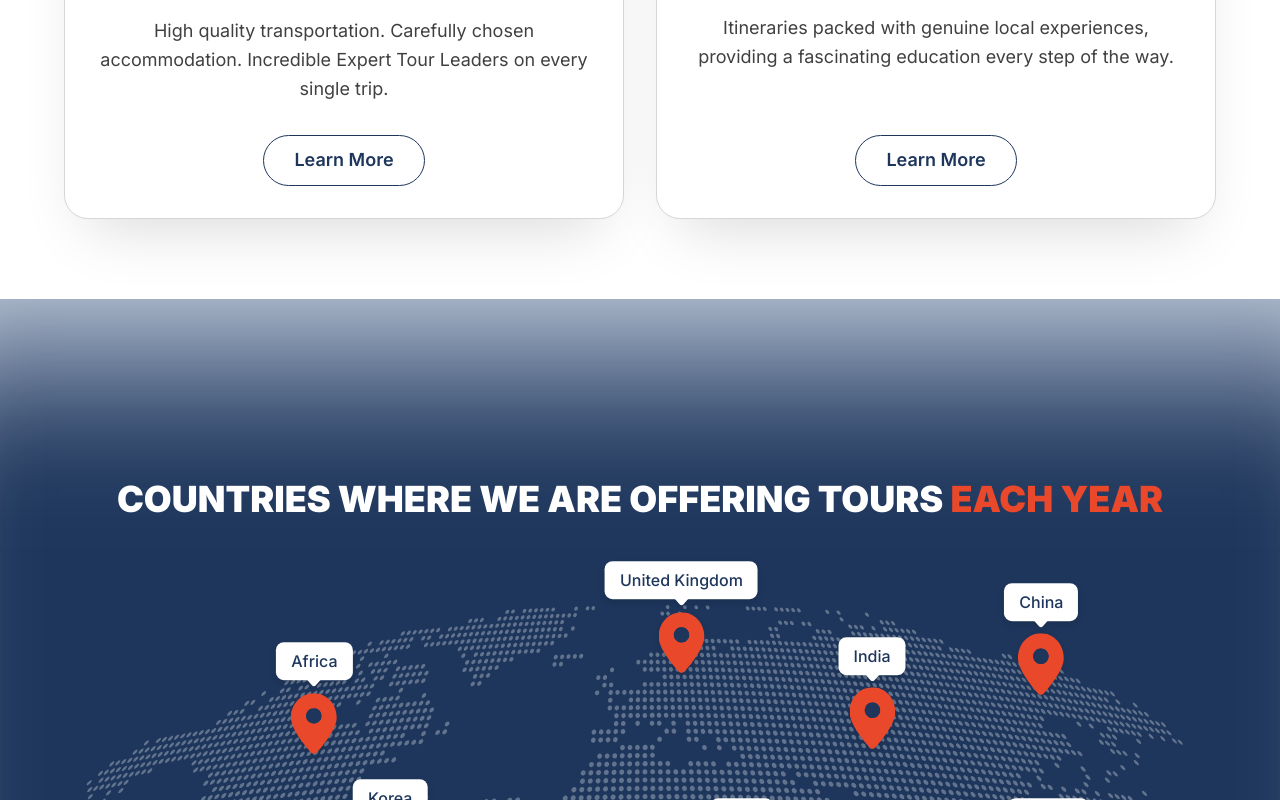
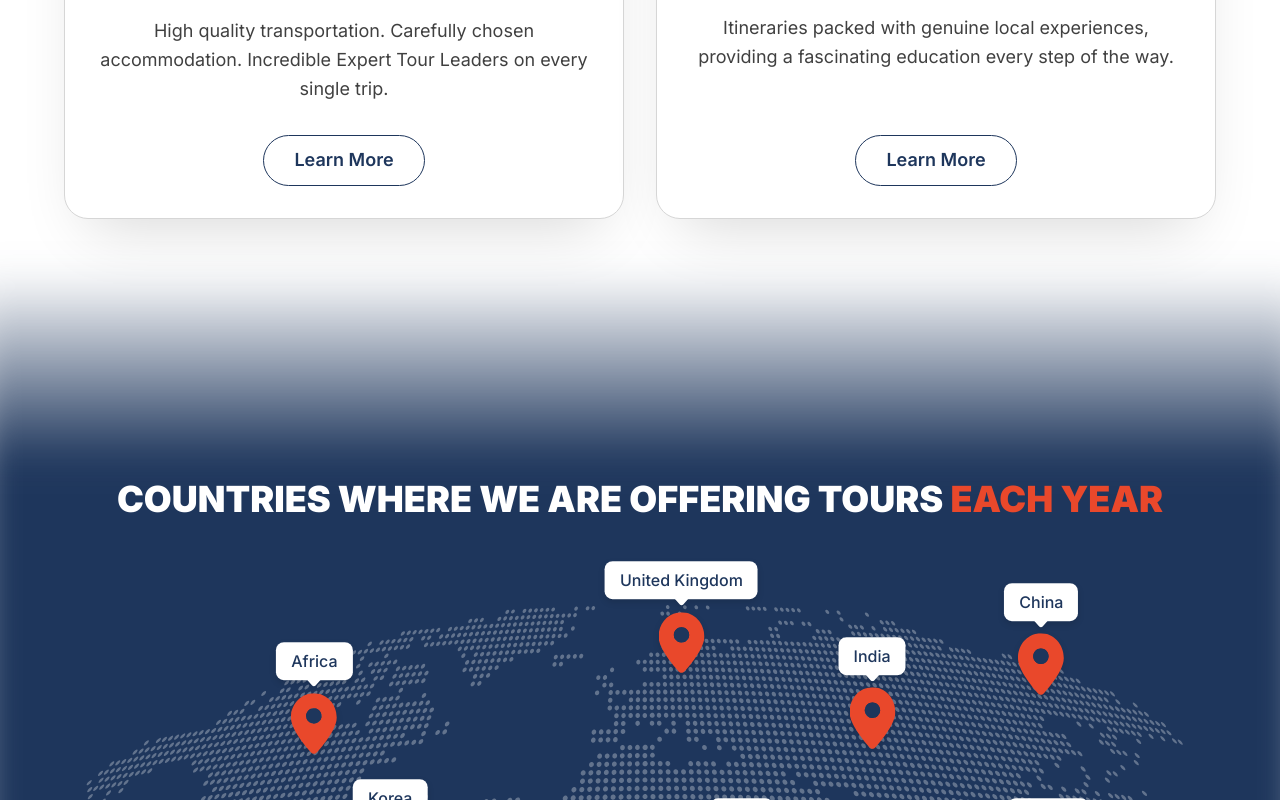
Before and after one commit to A123hannan/Wandering-Earl-tours-Website, a Next.js app: page / in a window 1280 px wide. Shown: the part 4340-5140 px from the top of the page. Built offline with nearby package versions, Linux system fonts and the light colour scheme.

Commit message:
Tours page image setting

```diff
--- a/src/components/MapComponent/mapComponent.tsx
+++ b/src/components/MapComponent/mapComponent.tsx
@@ -1,3 +1,64 @@
+// import React from "react";
+// import MapPosition from "@/components/MapPosition/mapPosition";
+
+// const MapPositionDetails = [
+//   { name: "Africa", left: "22.5%", top: "32.2%" },
+//   { name: "Korea", left: "28.9%", top: "61.35%" },
+//   { name: "United Kingdom", left: "53.5%", top: "15%" },
+//   { name: "India", left: "69.6%", top: "31%" },
+//   { name: "USA", left: "58.6%", top: "65.3%" },
+//   { name: "China", left: "83.9%", top: "19.6%" },
+//   { name: "Russia", left: "84.5%", top: "65.4%" },
+// ];
+
+// export default function CountryMap() {
+//   return (
+//     <div className="relative z-0 w-full overflow-hidden 2xl:overflow-visible">
+//       {/* Background gradient blur - purely decorative, safe to keep absolute/inset */}
+//       <div
+//         className="absolute -top-[100px] sm:-top-[120px] md:-top-[160px] 2xl:-top-[80px]
+//         -left-[60px] sm:-left-[60px] md:-left-[100px] 2xl:-left-[160px]
+//         -right-[60px] sm:-right-[60px] md:-right-[100px] 2xl:-right-[160px]
+//         -bottom-[100px] sm:-bottom-[120px] md:-bottom-[160px] 2xl:-bottom-[80px]
+//         bg-[linear-gradient(180deg,rgba(120,150,190,0)_0%,rgba(75,105,150,0.4)_12%,#1E365C_25%,#1E365C_75%,rgba(75,105,150,0.4)_88%,rgba(120,150,190,0)_100%)]
+//         2xl:bg-[linear-gradient(180deg,rgba(30,54,92,0)_0%,#1E365C_20%,#1E365C_80%,rgba(30,54,92,0)_100%)]
+//         blur-[60px] pointer-events-none z-0"
+//       />
+
+//       <div className="relative z-10 pt-12 sm:pt-16 md:pt-20 2xl:pt-[77px] pb-16 sm:pb-24 2xl:pb-[125px] flex flex-col gap-10 sm:gap-14 md:gap-20 2xl:gap-[80px]">
+//         {/* Title */}
+//         <div className="pt-8 sm:pt-16 md:pt-24 2xl:pt-[151px] px-4 sm:px-8 md:px-16 lg:px-24 2xl:px-[377px] text-center">
+//           <p className="font-inter font-black text-2xl sm:text-3xl md:text-4xl 2xl:text-[48px] text-center uppercase leading-tight sm:leading-snug 2xl:leading-[58px] text-white">
+//             countries where we are offering tours{" "}
+//             <span className="text-[#E9482B] block sm:inline">each year</span>
+//           </p>
+//         </div>
+
+//         {/* Map — the padding lives HERE, outside the aspect-ratio box, so it
+//             never distorts the coordinate system the pins are measured against */}
+//         <div className="px-4 sm:px-8 md:px-12 2xl:px-[79.98px] pb-4 sm:pb-8 2xl:pb-0">
+//           <div className="relative w-full aspect-[1761/699]">
+//             <img
+//               src="/svg/Maps.svg"
+//               alt="Map"
+//               className="w-full h-full object-fill block"
+//             />
+
+//             {MapPositionDetails.map((position) => (
+//               <MapPosition
+//                 key={position.name}
+//                 name={position.name}
+//                 left={position.left}
+//                 top={position.top}
+//               />
+//             ))}
+//           </div>
+//         </div>
+//       </div>
+//     </div>
+//   );
+// }
+
 import React from "react";
 import MapPosition from "@/components/MapPosition/mapPosition";
 
@@ -13,16 +74,24 @@ const MapPositionDetails = [
 
 export default function CountryMap() {
   return (
-    <div className="relative z-0 w-full overflow-hidden 2xl:overflow-visible">
-      {/* Background gradient blur - purely decorative, safe to keep absolute/inset */}
+    <div className="relative z-0 w-full overflow-visible">
+      {/* Background gradient blur - purely decorative.
+
+          IMPORTANT: this box is sized to match the container almost exactly
+          (tiny inset, just enough for a soft ambient bleed at the very edge).
+          The top/bottom fade you see is NOT from the blur — it comes from
+          the gradient's own color stops (0% transparent -> 20% solid ->
+          80% solid -> 100% transparent). Those stops are always relative to
+          THIS box's own height, so if the box is stretched much taller than
+          the visible container (e.g. a big negative inset), the transparent
+          0-20% / 80-100% zones land outside the visible area entirely and
+          all you see on screen is the flat solid middle — a hard edge, not
+          a fade. Keeping the box ~the same size as the container is what
+          keeps the fade itself inside the visible viewport. */}
       <div
-        className="absolute -top-[100px] sm:-top-[120px] md:-top-[160px] 2xl:-top-[80px]
-        -left-[60px] sm:-left-[60px] md:-left-[100px] 2xl:-left-[160px]
-        -right-[60px] sm:-right-[60px] md:-right-[100px] 2xl:-right-[160px]
-        -bottom-[100px] sm:-bottom-[120px] md:-bottom-[160px] 2xl:-bottom-[80px]
-        bg-[linear-gradient(180deg,rgba(120,150,190,0)_0%,rgba(75,105,150,0.4)_12%,#1E365C_25%,#1E365C_75%,rgba(75,105,150,0.4)_88%,rgba(120,150,190,0)_100%)]
-        2xl:bg-[linear-gradient(180deg,rgba(30,54,92,0)_0%,#1E365C_20%,#1E365C_80%,rgba(30,54,92,0)_100%)]
-        blur-[60px] pointer-events-none z-0"
+        className="absolute -inset-x-[2%] -inset-y-[3%]
+        bg-[linear-gradient(180deg,rgba(30,54,92,0)_0%,#1E365C_20%,#1E365C_80%,rgba(30,54,92,0)_100%)]
+        blur-[20px] pointer-events-none z-0"
       />
 
       <div className="relative z-10 pt-12 sm:pt-16 md:pt-20 2xl:pt-[77px] pb-16 sm:pb-24 2xl:pb-[125px] flex flex-col gap-10 sm:gap-14 md:gap-20 2xl:gap-[80px]">
--- a/src/components/TourSection/tourSection.tsx
+++ b/src/components/TourSection/tourSection.tsx
@@ -192,7 +192,7 @@ export default function TourSection({
         </div>
 
         {button && !isToursPage && (
-          <div className="pb-0 sm:pb-[8px] 2xl:pb-[13px]">
+          <div className="pb-[10px] sm:pb-[8px] 2xl:pb-[13px]">
             <button
               className="
                 group flex flex-row items-center cursor-pointer
--- a/src/components/Tours/ToursRouteComponent/ToursRouteComponent.tsx
+++ b/src/components/Tours/ToursRouteComponent/ToursRouteComponent.tsx
@@ -4,7 +4,11 @@ import Image from "next/image";
 export default function TourHero() {
   return (
     <div className="relative w-full overflow-x-hidden">
-      <div className="relative w-full overflow-hidden aspect-[668/700] sm:aspect-[668/620] md:aspect-[760/600] lg:aspect-[1921/484] xl:aspect-[1921/484]">
+      {/* Image block — always full-bleed object-cover, like the homepage hero.
+          Aspect ratio cascades from a tall mobile crop to a wide banner crop;
+          lg/xl (and therefore 2xl+, which inherits xl) are UNCHANGED from
+          before — this is the ratio that already looked right. */}
+      <div className="relative w-full min-h-[360px] overflow-hidden aspect-[4/3] sm:aspect-[3/2] md:aspect-[16/9] lg:aspect-[1921/484] xl:aspect-[1921/484]">
         <Image
           src="/images/Tours/BgImage.png"
           alt="Tours Background"
@@ -13,17 +17,23 @@ export default function TourHero() {
           sizes="100vw"
           className="object-cover object-center"
         />
-        <div className="absolute inset-0 z-[15] bg-[linear-gradient(180deg,rgba(30,54,92,0)_0%,rgba(30,54,92,1)_100%)]" />
 
-        {/* Centered heading — no fixed px offsets, can't overflow */}
-        <div className="absolute inset-0 z-20 flex items-center justify-center">
-          <h1 className="text-[var(--color-white)] text-[32px] sm:text-[40px] md:text-[48px] lg:text-[56px] xl:text-[64px] font-[900] text-center leading-[100%] tracking-[0%] uppercase">
+        {/* Overlay — same smooth multi-stop navy gradient used on the
+            homepage hero, replacing the old flat two-stop version */}
+        <div className="absolute inset-0 z-[15] bg-[linear-gradient(180deg,rgba(30,54,92,0)_0%,rgba(30,54,92,0.3)_30%,#1E365C_100%)]" />
+
+        {/* Centered heading */}
+        <div className="absolute inset-0 z-20 flex items-center justify-center px-6">
+          <h1 className="font-inter text-[var(--color-white)] text-[32px] sm:text-[40px] md:text-[48px] lg:text-[56px] xl:text-[64px] pt-[100px] font-[900] text-center leading-[100%] tracking-[0%] uppercase drop-shadow-[0_2px_12px_rgba(0,0,0,0.35)]">
             Tours
           </h1>
         </div>
       </div>
 
-      <div className="relative w-full h-[90px] sm:h-[140px] md:h-[200px] xl:h-[310px] -mt-1 pointer-events-none">
+      {/* Bottom fade into the page's navy — filled in the missing `lg` step
+          so the height scales in five even increments instead of jumping
+          straight from md to xl */}
+      <div className="relative w-full h-[90px] sm:h-[140px] md:h-[200px] lg:h-[260px] xl:h-[310px] -mt-1 pointer-events-none">
         <div className="absolute inset-0 bg-[linear-gradient(180deg,#1E365C_0%,rgba(30,54,92,1)_20%,rgba(30,54,92,0.97)_35%,rgba(30,54,92,0.92)_45%,rgba(30,54,92,0.85)_55%,rgba(30,54,92,0.74)_65%,rgba(30,54,92,0.6)_73%,rgba(30,54,92,0.45)_80%,rgba(30,54,92,0.3)_86%,rgba(30,54,92,0.17)_91%,rgba(30,54,92,0.08)_95%,rgba(30,54,92,0.03)_98%,rgba(30,54,92,0)_100%)]" />
       </div>
     </div>
```
